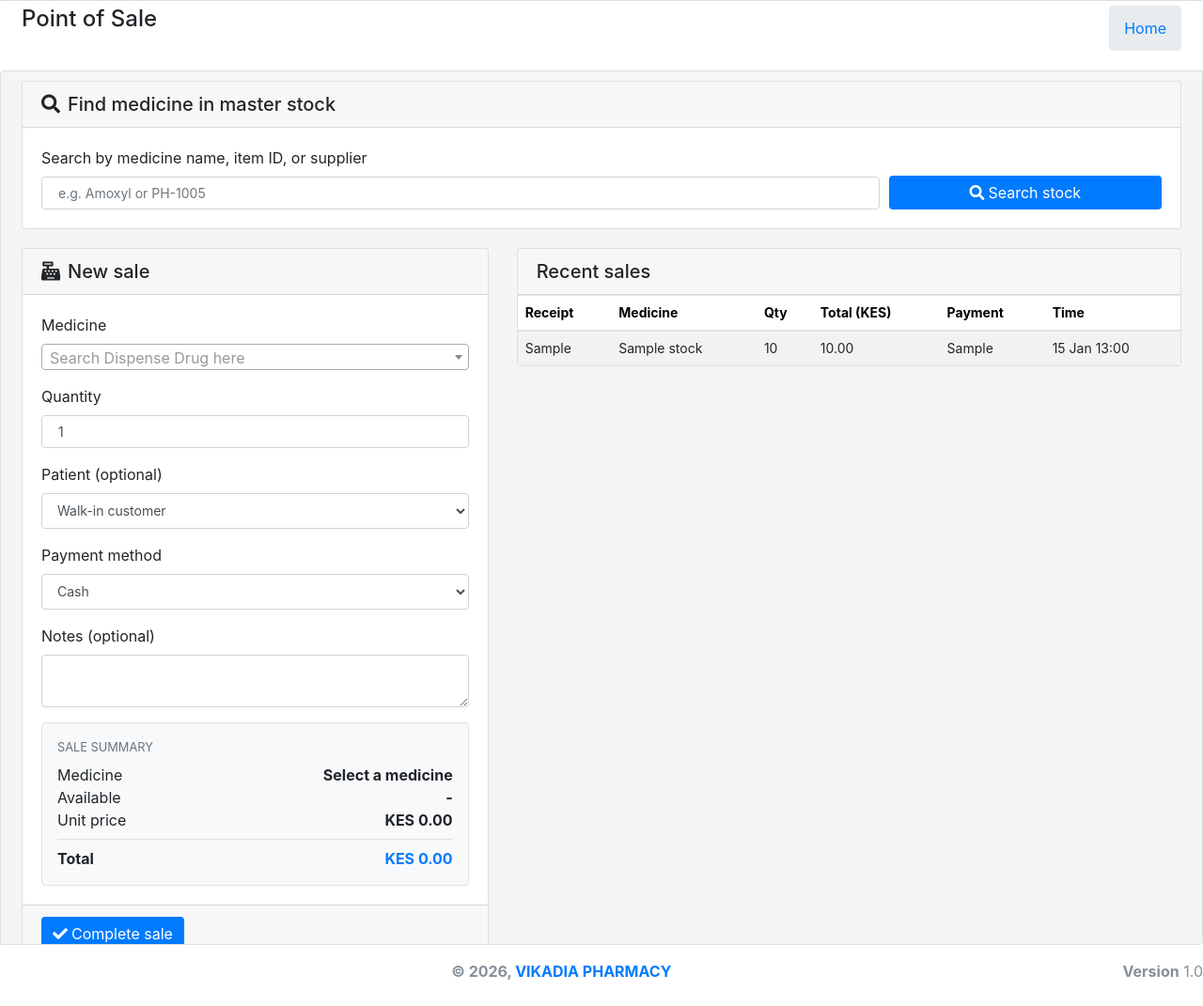
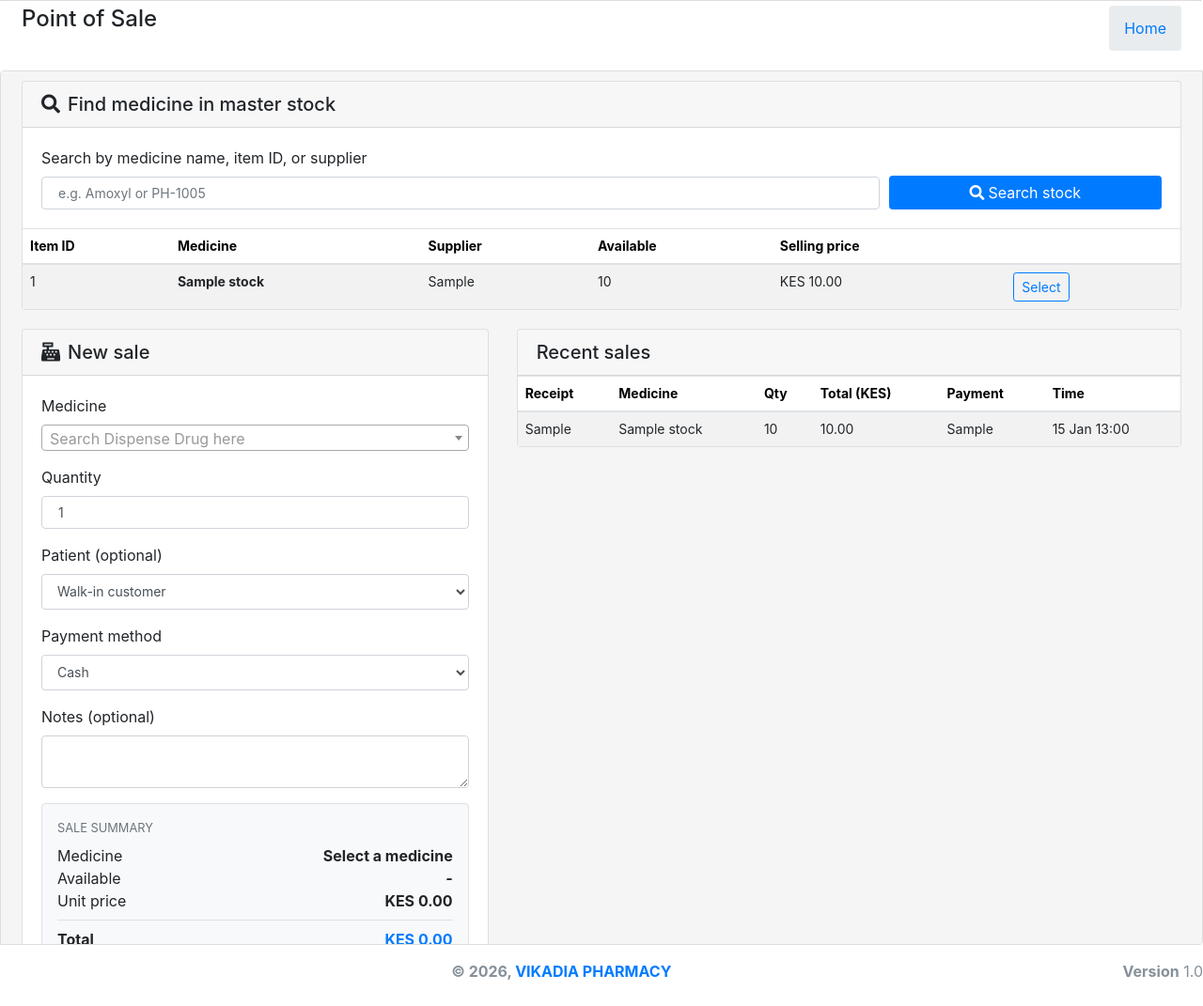
Before and after one commit to vicbarno/pharmacy-management-system1, a Django app: page /point-of-sale/ in a window 1280 px wide. Shown: the part 611-1682 px from the top of the page at 94% size. Run offline with Django 3.2, Linux system fonts and the light colour scheme; a user stored in the database is signed in; tables that the repository leaves empty hold one stand-in row (values such as "Sample post"); some libraries are stand-ins or nearby versions.

Commit message:
Show available stock by default in POS

```diff
--- a/pharmacy/pharmacistViews.py
+++ b/pharmacy/pharmacistViews.py
@@ -126,6 +126,8 @@ def pointOfSale(request):
             | Q(item_id__icontains=search)
             | Q(supplier__icontains=search)
         )
+    else:
+        stock_results = stock_results[:50]
     recent_sales = Dispense.objects.select_related('drug_id', 'patient_id').order_by('-dispense_at')[:20]
     stock_catalog = [
         {
--- a/pharmacy/templates/pharmacist_templates/point_of_sale.html
+++ b/pharmacy/templates/pharmacist_templates/point_of_sale.html
@@ -18,7 +18,6 @@
                     </div>
                 </form>
             </div>
-            {% if stock_search %}
             <div class="table-responsive">
                 <table class="table table-hover mb-0">
                     <thead><tr><th>Item ID</th><th>Medicine</th><th>Supplier</th><th>Available</th><th>Selling price</th><th></th></tr></thead>
@@ -32,7 +31,6 @@
                     </tbody>
                 </table>
             </div>
-            {% endif %}
         </div>
         <div class="row">
             <div class="col-lg-5">
```
